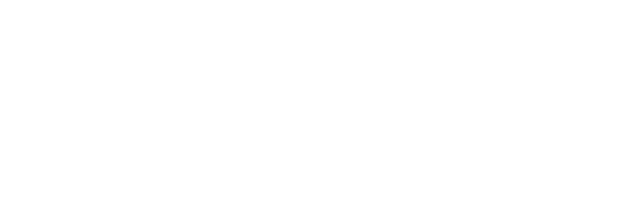
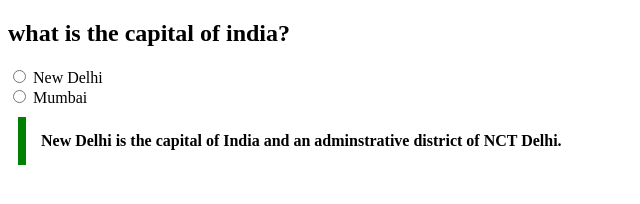
Before and after one commit to acciojob/trivia-ashish123-code, a website: page main.html in a window 1280 px wide. Shown: the whole page, without its empty margins (0-640 px from the left). Drawn offline with Linux system fonts and the light colour scheme.

Commit message:
assignment

```diff
--- a/main.html
+++ b/main.html
@@ -8,6 +8,13 @@
 
 <body>
 	<!-- the entire body must be written by student -->
+	<h2>what is the capital of india?</h2>
+	<input type="radio"name="content" value="state">
+	<label for="text" >New Delhi</label><br>
+	<input type="radio" name="content" value="state">
+	<label for="text">Mumbai</label>
+	<blockquote class="block">New Delhi is the capital of India and an adminstrative district of NCT Delhi.</blockquote>
+
     <script type="text/javascript" src="./script.js">
 </script>
 
--- a/styles.css
+++ b/styles.css
@@ -1,2 +1,9 @@
-
+.block{
+    max-width: 600px;
+     margin: 10px;
+      padding: 15px;
+     border-left: 8px solid green;
+     background-color: #f8fffe"";
+     font-weight: bold;
+}
 /* Your CSS Code here. */
```
Also changed, not shown: 1 other file.
